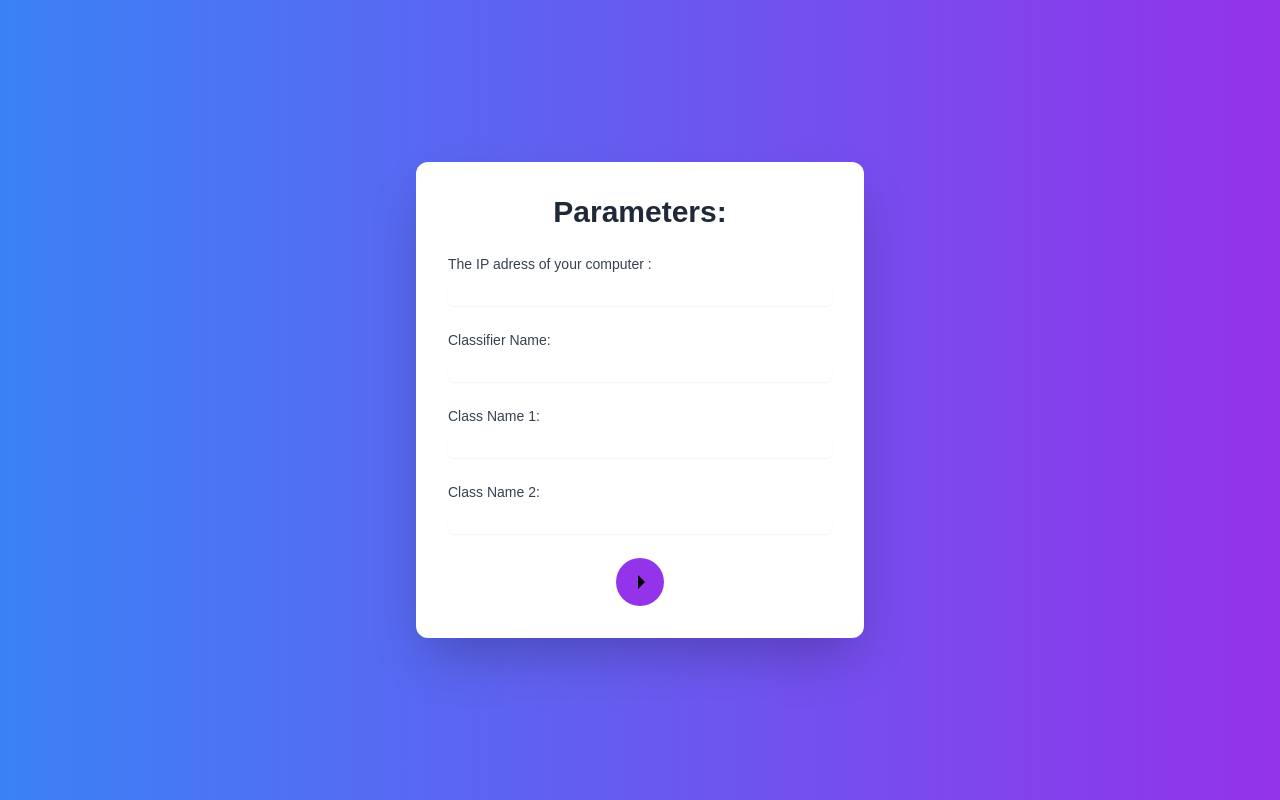
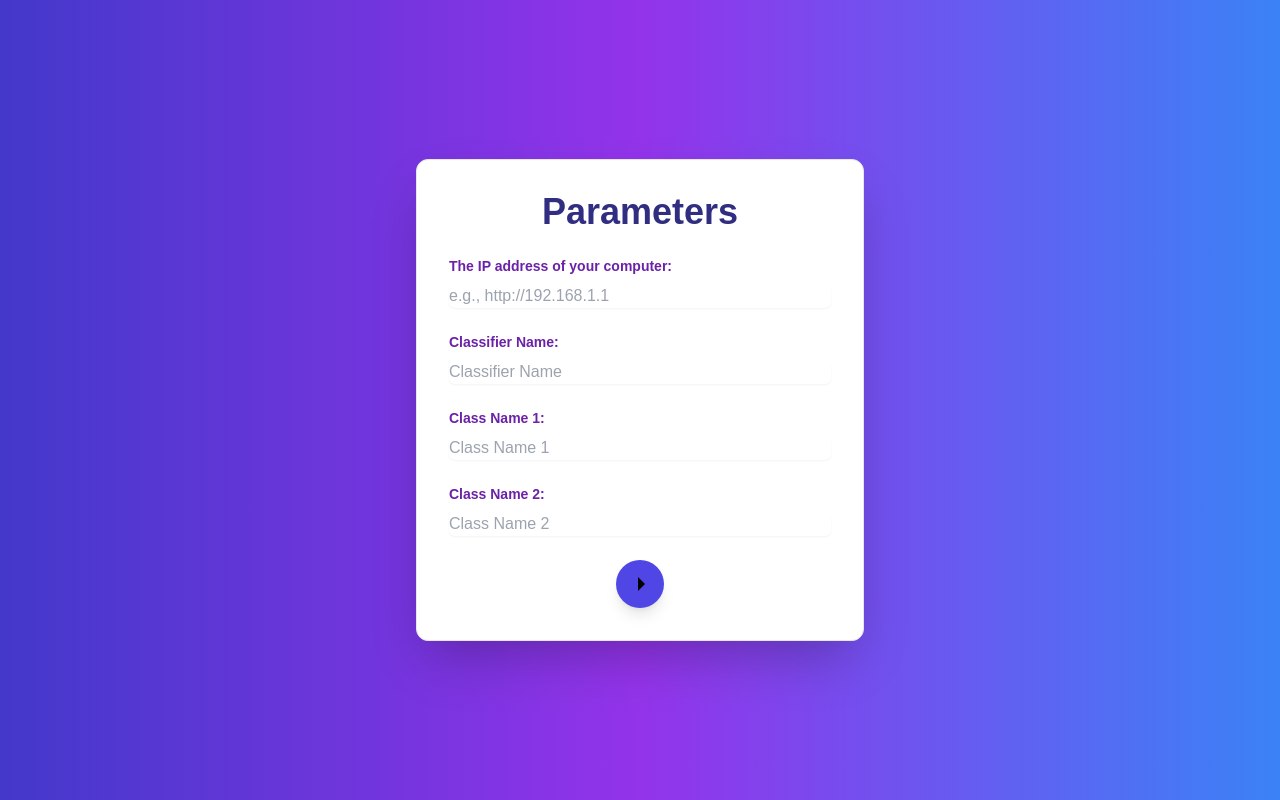
Before and after one commit to kayachakmak/classification-frontend, a Next.js app: page / in a window 1280 px wide. Built offline with nearby package versions, Linux system fonts and the light colour scheme.

Commit message:
add placeholders for the form

```diff
--- a/pages/create_classifier.js
+++ b/pages/create_classifier.js
@@ -66,27 +66,27 @@ const ButtonsPage = () => {
   };
 
   return (
-    <div className="flex flex-col items-center justify-center min-h-screen bg-gray-100 px-4">
+<div className="flex flex-col items-center justify-center min-h-screen bg-gradient-to-r from-gray-700 via-gray-900 to-black px-4">
   {/* Header */}
-      <h1 className="text-3xl font-bold text-gray-800 mb-8">
+  <h1 className="text-4xl font-bold text-white mb-8">
     {classifier_name || "Classifier Name"}
   </h1>
 
   {/* Buttons */}
-      <div className="flex gap-4 mb-8">
+  <div className="flex gap-6 mb-8">
     <button
       onClick={() => setClassId(0)}
-          className={`px-6 py-2 rounded-lg shadow-md text-white ${
-            classId === 0 ? "bg-blue-700" : "bg-blue-600"
-          } hover:bg-blue-700`}
+      className={`px-6 py-3 rounded-lg shadow-md text-white text-lg font-semibold ${
+        classId === 0 ? "bg-blue-700" : "bg-blue-500"
+      } hover:bg-blue-600`}
     >
       {class_name1 || "Class Name 1"}
     </button>
     <button
       onClick={() => setClassId(1)}
-          className={`px-6 py-2 rounded-lg shadow-md text-white ${
-            classId === 1 ? "bg-blue-700" : "bg-blue-600"
-          } hover:bg-blue-700`}
+      className={`px-6 py-3 rounded-lg shadow-md text-white text-lg font-semibold ${
+        classId === 1 ? "bg-blue-700" : "bg-blue-500"
+      } hover:bg-blue-600`}
     >
       {class_name2 || "Class Name 2"}
     </button>
@@ -94,7 +94,7 @@ const ButtonsPage = () => {
 
   {/* MJPEG Video Streaming Box */}
   <div
-        className="bg-black rounded-lg overflow-hidden mb-8"
+    className="bg-black rounded-lg overflow-hidden mb-8 border border-gray-600 shadow-lg"
     style={{ width: "316px", height: "512px" }}
   >
     {videoStreamUrl ? (
@@ -104,19 +104,19 @@ const ButtonsPage = () => {
         className="w-full h-full object-cover"
       />
     ) : (
-          <div className="flex items-center justify-center h-full text-white">
+      <div className="flex items-center justify-center h-full text-white text-lg font-semibold">
         Loading video stream...
       </div>
     )}
   </div>
 
   {/* Recording Buttons */}
-      <div className="flex gap-4">
+  <div className="flex gap-6">
     <button
       onClick={handleStartRecording}
       disabled={isRecording}
-          className={`px-6 py-2 rounded-lg shadow-md text-white ${
-            isRecording ? "bg-gray-400" : "bg-green-600"
+      className={`px-6 py-3 rounded-lg shadow-md text-white text-lg font-semibold ${
+        isRecording ? "bg-gray-500" : "bg-green-600"
       } hover:bg-green-700`}
     >
       {isRecording ? "Recording..." : "Start Recording"}
@@ -125,15 +125,14 @@ const ButtonsPage = () => {
     <button
       onClick={handleStopRecording}
       disabled={!isRecording}
-          className={`px-6 py-2 rounded-lg shadow-md text-white ${
-            !isRecording ? "bg-gray-400" : "bg-red-600"
+      className={`px-6 py-3 rounded-lg shadow-md text-white text-lg font-semibold ${
+        !isRecording ? "bg-gray-500" : "bg-red-600"
       } hover:bg-red-700`}
     >
       Stop Recording
     </button>
   </div>
-    </div>
-  );
+</div>  );
 };
 
 export default ButtonsPage;
--- a/pages/index.js
+++ b/pages/index.js
@@ -30,19 +30,18 @@ const HomePage = () => {
     });
   };
 
-  return (
-    <div className="flex items-center justify-center min-h-screen bg-gradient-to-r from-blue-500 to-purple-600 px-4">
-      <div className="bg-white shadow-2xl rounded-xl p-8 max-w-md w-full">
-        <h1 className="text-3xl font-bold text-center text-gray-800 mb-6">
-          Parameters:
+  return (<div className="flex items-center justify-center min-h-screen bg-gradient-to-r from-indigo-700 via-purple-600 to-blue-500 px-4">
+  <div className="bg-white shadow-2xl rounded-xl p-8 max-w-md w-full border border-gray-200">
+    <h1 className="text-4xl font-bold text-center text-indigo-900 mb-6">
+      Parameters
     </h1>
     <form onSubmit={handleSubmit} className="space-y-6">
       <div>
         <label
           htmlFor="ip_adress"
-              className="block text-sm font-medium text-gray-700"
+          className="block text-sm font-semibold text-purple-800"
         >
-              The IP adress of your computer :
+          The IP address of your computer:
         </label>
         <input
           type="text"
@@ -50,14 +49,15 @@ const HomePage = () => {
           name="ip_adress"
           value={formData.ip_adress}
           onChange={handleChange}
-              className="mt-2 block w-full rounded-md border-gray-300 shadow-sm focus:border-purple-500 focus:ring focus:ring-purple-300"
+          placeholder="e.g., http://192.168.1.1"
+          className="mt-2 block w-full rounded-md border-gray-600 text-gray-600 shadow-sm focus:border-indigo-500 focus:ring focus:ring-indigo-300"
           required
         />
       </div>
       <div>
         <label
           htmlFor="classifier_name"
-              className="block text-sm font-medium text-gray-700"
+          className="block text-sm font-semibold text-purple-800"
         >
           Classifier Name:
         </label>
@@ -67,14 +67,15 @@ const HomePage = () => {
           name="classifier_name"
           value={formData.input1}
           onChange={handleChange}
-              className="mt-2 block w-full rounded-md border-gray-300 shadow-sm focus:border-purple-500 focus:ring focus:ring-purple-300"
+          placeholder="Classifier Name"
+          className="mt-2 block w-full rounded-md border-gray-600 text-gray-600 shadow-sm focus:border-indigo-500 focus:ring focus:ring-indigo-300"
           required
         />
       </div>
       <div>
         <label
           htmlFor="class_name1"
-              className="block text-sm font-medium text-gray-700"
+          className="block text-sm font-semibold text-purple-800"
         >
           Class Name 1:
         </label>
@@ -84,14 +85,15 @@ const HomePage = () => {
           name="class_name1"
           value={formData.class_name1}
           onChange={handleChange}
-              className="mt-2 block w-full rounded-md border-gray-300 shadow-sm focus:border-purple-500 focus:ring focus:ring-purple-300"
+          placeholder="Class Name 1"
+          className="mt-2 block w-full rounded-md border-gray-600 text-gray-600 shadow-sm focus:border-indigo-500 focus:ring focus:ring-indigo-300"
           required
         />
       </div>
       <div>
         <label
           htmlFor="class_name2"
-              className="block text-sm font-medium text-gray-700"
+          className="block text-sm font-semibold text-purple-800"
         >
           Class Name 2:
         </label>
@@ -101,13 +103,14 @@ const HomePage = () => {
           name="class_name2"
           value={formData.class_name2}
           onChange={handleChange}
-              className="mt-2 block w-full rounded-md border-gray-300 shadow-sm focus:border-purple-500 focus:ring focus:ring-purple-300"
+          placeholder="Class Name 2"
+          className="mt-2 block w-full rounded-md border-gray-600 text-gray-600 shadow-sm focus:border-indigo-500 focus:ring focus:ring-indigo-300"
           required
         />
       </div>
       <button
         type="submit"
-            className="flex items-center justify-center w-12 h-12 bg-purple-600 rounded-full hover:bg-purple-700 focus:outline-none focus:ring focus:ring-purple-300 mx-auto"
+        className="flex items-center justify-center w-12 h-12 bg-indigo-600 rounded-full hover:bg-indigo-700 focus:outline-none focus:ring focus:ring-indigo-300 mx-auto shadow-lg"
       >
         <img
           src="/arrow-right.svg"
@@ -117,8 +120,7 @@ const HomePage = () => {
       </button>
     </form>
   </div>
-    </div>
-  );
+</div>)
  }
 
 export default HomePage;
```
Lines whose indentation alone changed are shown as unchanged.
